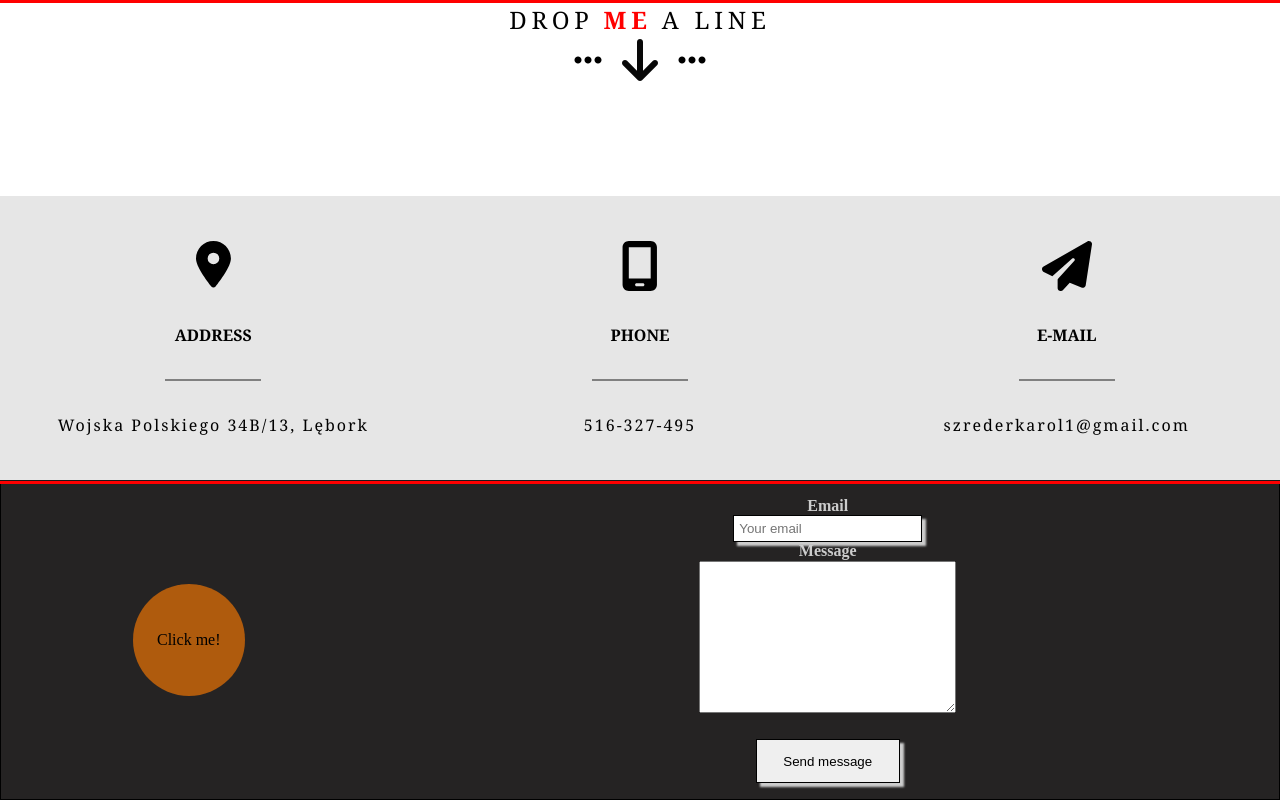
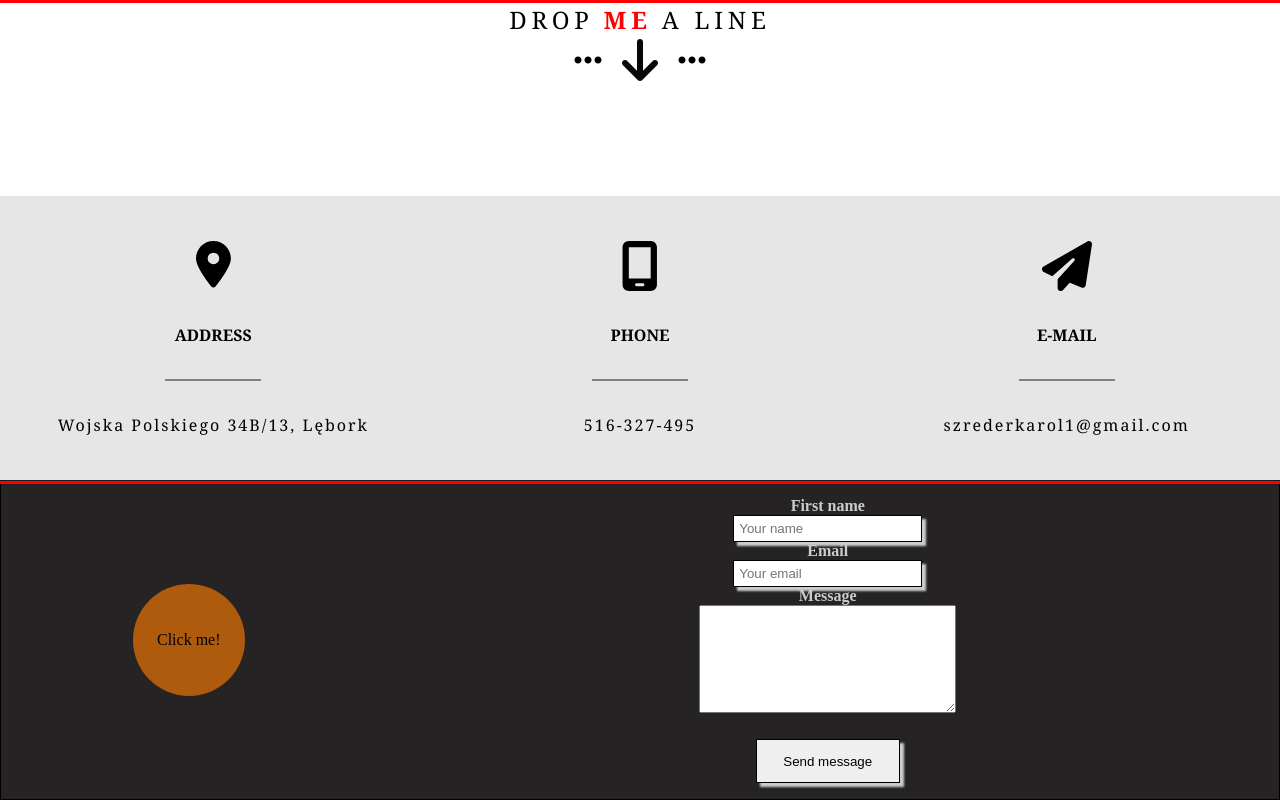
Before and after one commit to szrederkarol1/Final-project, a React (Vite) app: page / in a window 1280 px wide. Shown: the part 2464-3264 px from the top of the page. Built offline with nearby package versions, Linux system fonts and the light colour scheme.

Commit message:
install pack test

```diff
--- a/package.json
+++ b/package.json
@@ -21,6 +21,7 @@
     "@types/react": "^18.0.28",
     "@types/react-dom": "^18.0.11",
     "@vitejs/plugin-react": "^4.0.0",
+    "cypress": "^12.14.0",
     "eslint": "^8.38.0",
     "eslint-plugin-react": "^7.32.2",
     "eslint-plugin-react-hooks": "^4.6.0",
--- a/src/components/contact/Contact.jsx
+++ b/src/components/contact/Contact.jsx
@@ -6,7 +6,7 @@ const Contact = () => {
     <>
       <a name="contact"></a>
       <div className="contact_section">
-        <div className="tittle_contact" style={{fontSize:"24px"}}>
+        <div className="tittle_contact" style={{ fontSize: "24px" }}>
           DROP<h3 className="tittle_red">ME</h3> A LINE
         </div>
         <div
@@ -64,9 +64,13 @@ const Contact = () => {
       <div className="form_section">
         <div className="button_links">Click me!</div>
         <div className="form_container">
-          <form action="https://formsubmit.io/send/karolszreder1@gmail.com" method="POST" className="left-form">
-            {/* <label for="name">First name</label>
-            <input type="text" placeholder="Your name"></input> */}
+          <form
+            action="https://formsubmit.io/send/karolszreder1@gmail.com"
+            method="POST"
+            className="left-form"
+          >
+            <label for="name">First name</label>
+            <input type="text" placeholder="Your name"></input>
             <label for="email">Email</label>
             <input type="text" placeholder="Your email"></input>
             {/* <label for="number">Number</label>
```
Also changed, not shown: 1 other file (tests, documents, lock files or other folders).
